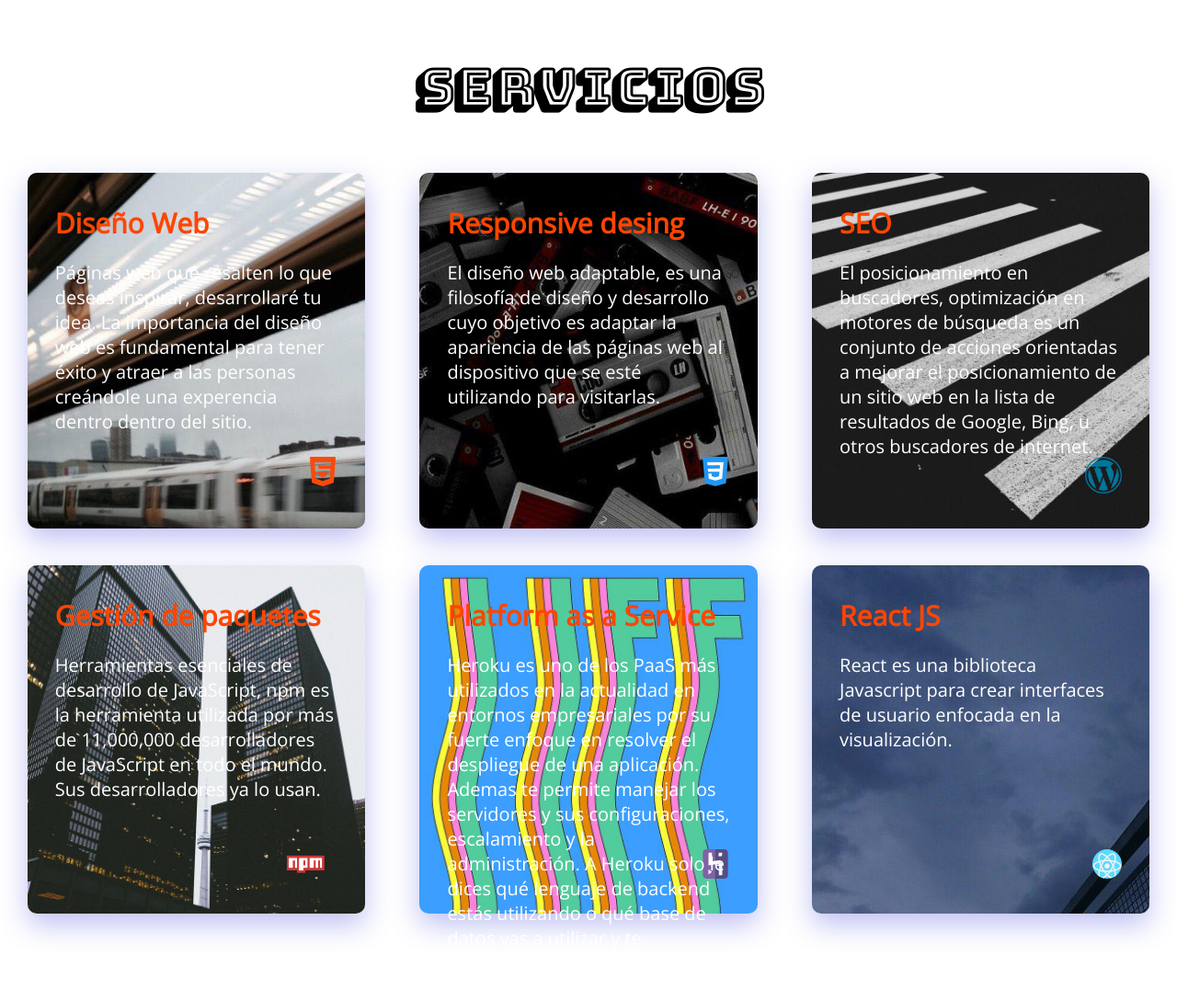
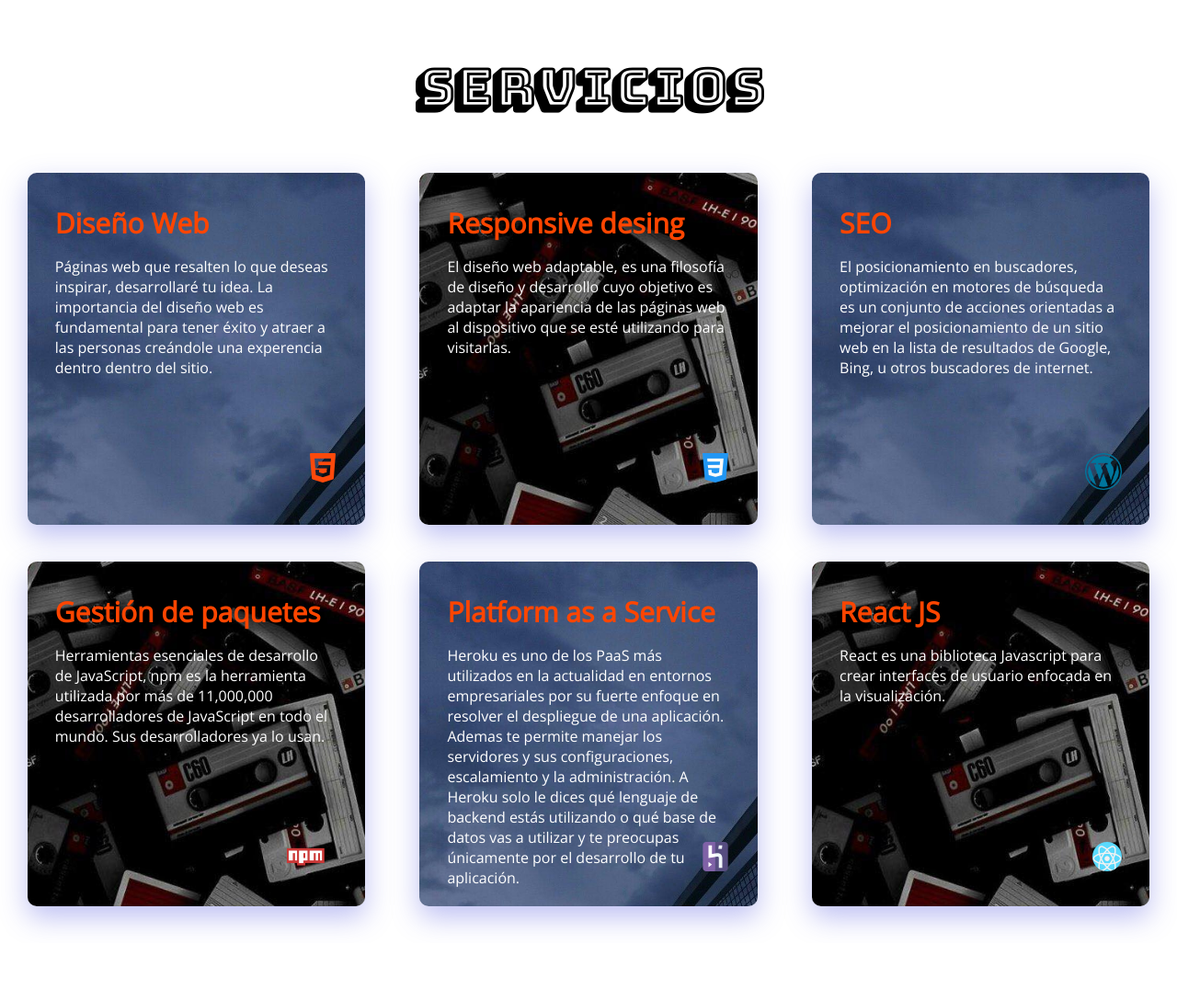
Before and after one commit to CristianCuartas/Web-page, a PHP site: page / in a window 1280 px wide. Shown: the part 1582-2670 px from the top of the page at 92% size. After the commit the page ends 2593 px from the top, so only its background shows below. Run offline with PHP 8.4, Linux system fonts and the light colour scheme; some web fonts are replaced.

Commit message:
Cambios => ASe ajustan los card de la los servicios

```diff
--- a/Estilos/styles.css
+++ b/Estilos/styles.css
@@ -155,11 +155,11 @@ h3 {
 .card5 p,
 .card6 p {
   color: white;
-  font-size: 20px;
+  font-size: 16px;
 }
 
 .contenedor-servicios .card1 {
-  background: url(./../Imagenes/card1.jpg);
+  background: url(./../Imagenes/card6.jpg);
   background-size: cover;
 }
 .contenedor-servicios .card2 {
@@ -167,19 +167,19 @@ h3 {
   background-size: cover;
 }
 .contenedor-servicios .card3 {
-  background: url(./../Imagenes/card2.jpg);
+  background: url(./../Imagenes/card6.jpg);
   background-size: cover;
 }
 .contenedor-servicios .card4 {
-  background: url(./../Imagenes/card3.jpg);
+  background: url(./../Imagenes/card4.jpg);
   background-size: cover;
 }
 .contenedor-servicios .card5 {
-  background: url(./../Imagenes/card5.jpg);
+  background: url(./../Imagenes/card6.jpg);
   background-size: cover;
 }
 .contenedor-servicios .card6 {
-  background: url(./../Imagenes/card6.jpg);
+  background: url(./../Imagenes/card4.jpg);
   background-size: cover;
 }
 
```
Also changed, not shown: Imagenes/card7.jpg (added), Imagenes/card8.jpg (added).
